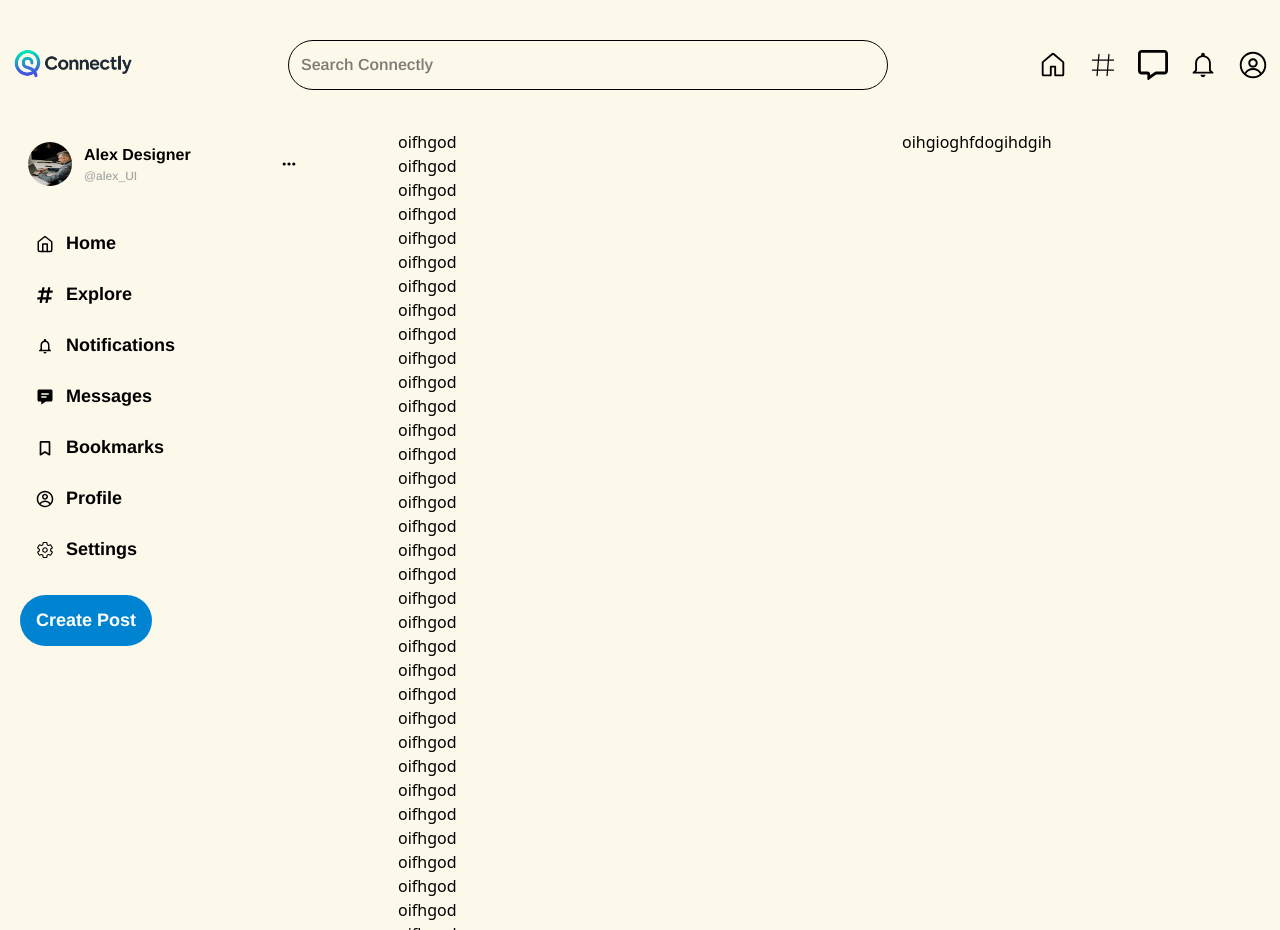
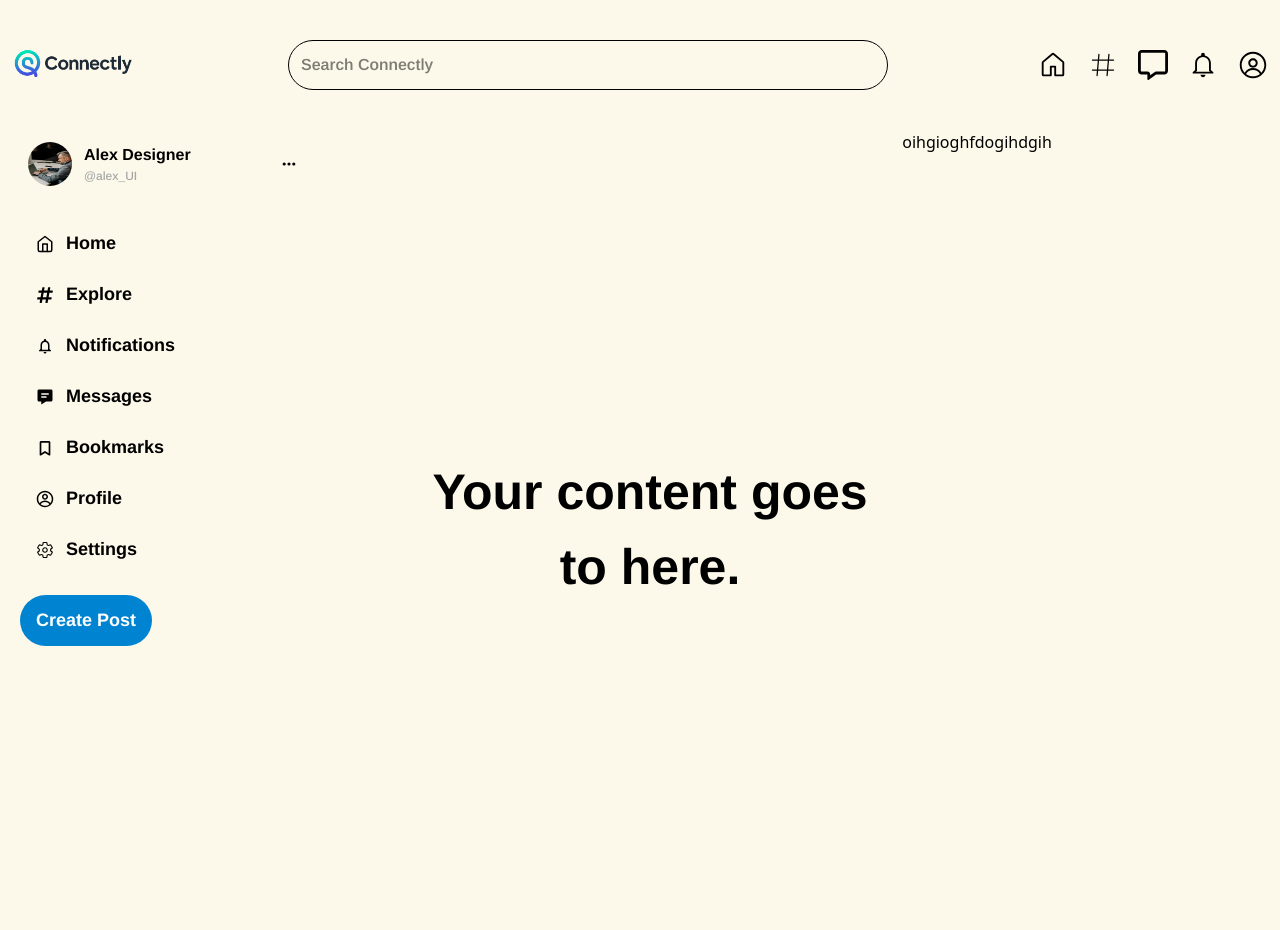
Before and after one commit to hubertDgomes/Connectly, a React (Vite) app: page /app in a window 1280 px wide. Built offline with nearby package versions, Linux system fonts and the light colour scheme.

Commit message:
Update Home component layout and improve content presentation

```diff
--- a/src/components/pages/Home.jsx
+++ b/src/components/pages/Home.jsx
@@ -65,120 +65,8 @@ const Home = () => {
         </div>
       </div>
 
-      <div className="w-[40%] h-screen overflow-scroll">
-        <h1>oifhgod</h1>
-        <h1>oifhgod</h1>
-        <h1>oifhgod</h1>
-        <h1>oifhgod</h1>
-        <h1>oifhgod</h1>
-        <h1>oifhgod</h1>
-        <h1>oifhgod</h1>
-        <h1>oifhgod</h1>
-        <h1>oifhgod</h1>
-        <h1>oifhgod</h1>
-        <h1>oifhgod</h1>
-        <h1>oifhgod</h1>
-        <h1>oifhgod</h1>
-        <h1>oifhgod</h1>
-        <h1>oifhgod</h1>
-        <h1>oifhgod</h1>
-        <h1>oifhgod</h1>
-        <h1>oifhgod</h1>
-        <h1>oifhgod</h1>
-        <h1>oifhgod</h1>
-        <h1>oifhgod</h1>
-        <h1>oifhgod</h1>
-        <h1>oifhgod</h1>
-        <h1>oifhgod</h1>
-        <h1>oifhgod</h1>
-        <h1>oifhgod</h1>
-        <h1>oifhgod</h1>
-        <h1>oifhgod</h1>
-        <h1>oifhgod</h1>
-        <h1>oifhgod</h1>
-        <h1>oifhgod</h1>
-        <h1>oifhgod</h1>
-        <h1>oifhgod</h1>
-        <h1>oifhgod</h1>
-        <h1>oifhgod</h1>
-        <h1>oifhgod</h1>
-        <h1>oifhgod</h1>
-        <h1>oifhgod</h1>
-        <h1>oifhgod</h1>
-        <h1>oifhgod</h1>
-        <h1>oifhgod</h1>
-        <h1>oifhgod</h1>
-        <h1>oifhgod</h1>
-        <h1>oifhgod</h1>
-        <h1>oifhgod</h1>
-        <h1>oifhgod</h1>
-        <h1>oifhgod</h1>
-        <h1>oifhgod</h1>
-        <h1>oifhgod</h1>
-        <h1>oifhgod</h1>
-        <h1>oifhgod</h1>
-        <h1>oifhgod</h1>
-        <h1>oifhgod</h1>
-        <h1>oifhgod</h1>
-        <h1>oifhgod</h1>
-        <h1>oifhgod</h1>
-        <h1>oifhgod</h1>
-        <h1>oifhgod</h1>
-        <h1>oifhgod</h1>
-        <h1>oifhgod</h1>
-        <h1>oifhgod</h1>
-        <h1>oifhgod</h1>
-        <h1>oifhgod</h1>
-        <h1>oifhgod</h1>
-        <h1>oifhgod</h1>
-        <h1>oifhgod</h1>
-        <h1>oifhgod</h1>
-        <h1>oifhgod</h1>
-        <h1>oifhgod</h1>
-        <h1>oifhgod</h1>
-        <h1>oifhgod</h1>
-        <h1>oifhgod</h1>
-        <h1>oifhgod</h1>
-        <h1>oifhgod</h1>
-        <h1>oifhgod</h1>
-        <h1>oifhgod</h1>
-        <h1>oifhgod</h1>
-        <h1>oifhgod</h1>
-        <h1>oifhgod</h1>
-        <h1>oifhgod</h1>
-        <h1>oifhgod</h1>
-        <h1>oifhgod</h1>
-        <h1>oifhgod</h1>
-        <h1>oifhgod</h1>
-        <h1>oifhgod</h1>
-        <h1>oifhgod</h1>
-        <h1>oifhgod</h1>
-        <h1>oifhgod</h1>
-        <h1>oifhgod</h1>
-        <h1>oifhgod</h1>
-        <h1>oifhgod</h1>
-        <h1>oifhgod</h1>
-        <h1>oifhgod</h1>
-        <h1>oifhgod</h1>
-        <h1>oifhgod</h1>
-        <h1>oifhgod</h1>
-        <h1>oifhgod</h1>
-        <h1>oifhgod</h1>
-        <h1>oifhgod</h1>
-        <h1>oifhgod</h1>
-        <h1>oifhgod</h1>
-        <h1>oifhgod</h1>
-        <h1>oifhgod</h1>
-        <h1>oifhgod</h1>
-        <h1>oifhgod</h1>
-        <h1>oifhgod</h1>
-        <h1>oifhgod</h1>
-        <h1>oifhgod</h1>
-        <h1>oifhgod</h1>
-        <h1>oifhgod</h1>
-        <h1>oifhgod</h1>
-        <h1>oifhgod</h1>
-        <h1>oifhgod</h1>
+      <div className="w-[40%] overflow-scroll text-center flex justify-center items-center px-5">
+         <h1 className="font-bold font-Arimo text-[50px]">Your content goes to here.</h1>
       </div>
       <div className="w-[30%]">
         <h1>oihgioghfdogihdgih</h1>
```
